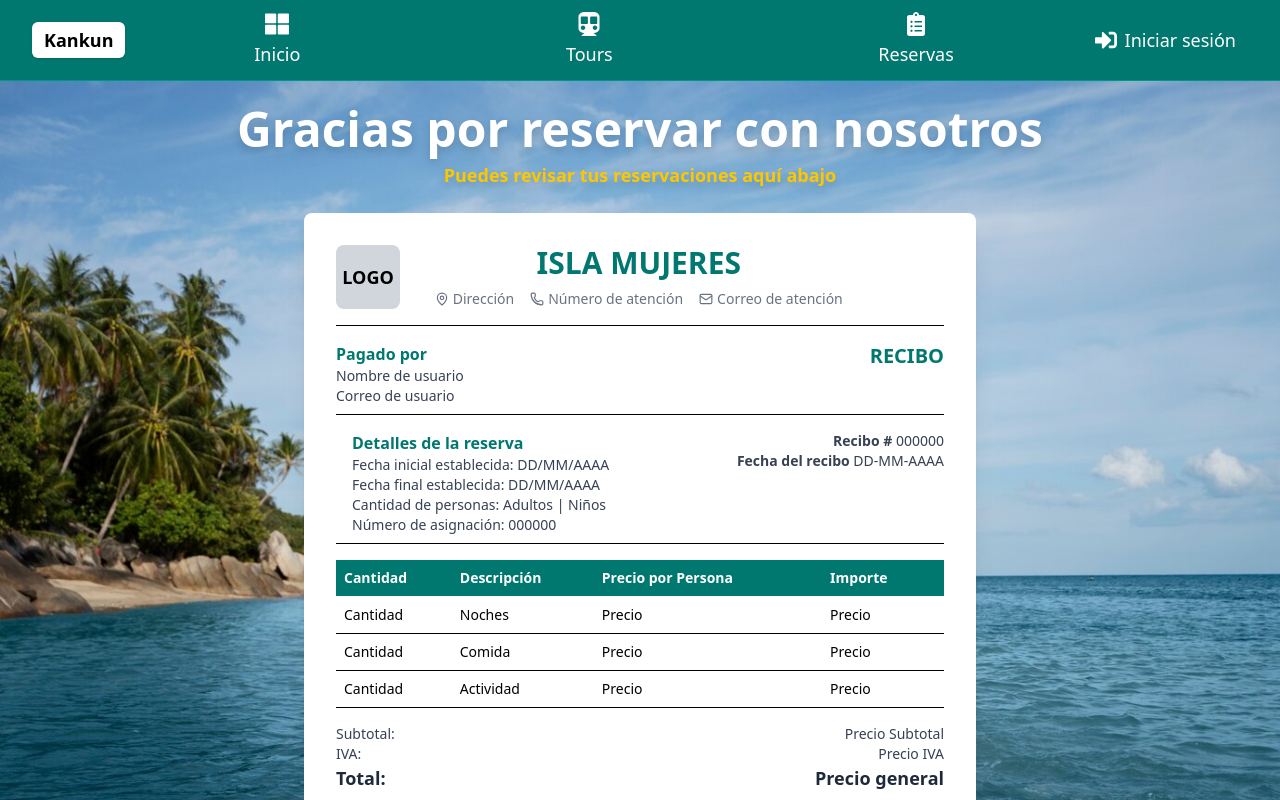
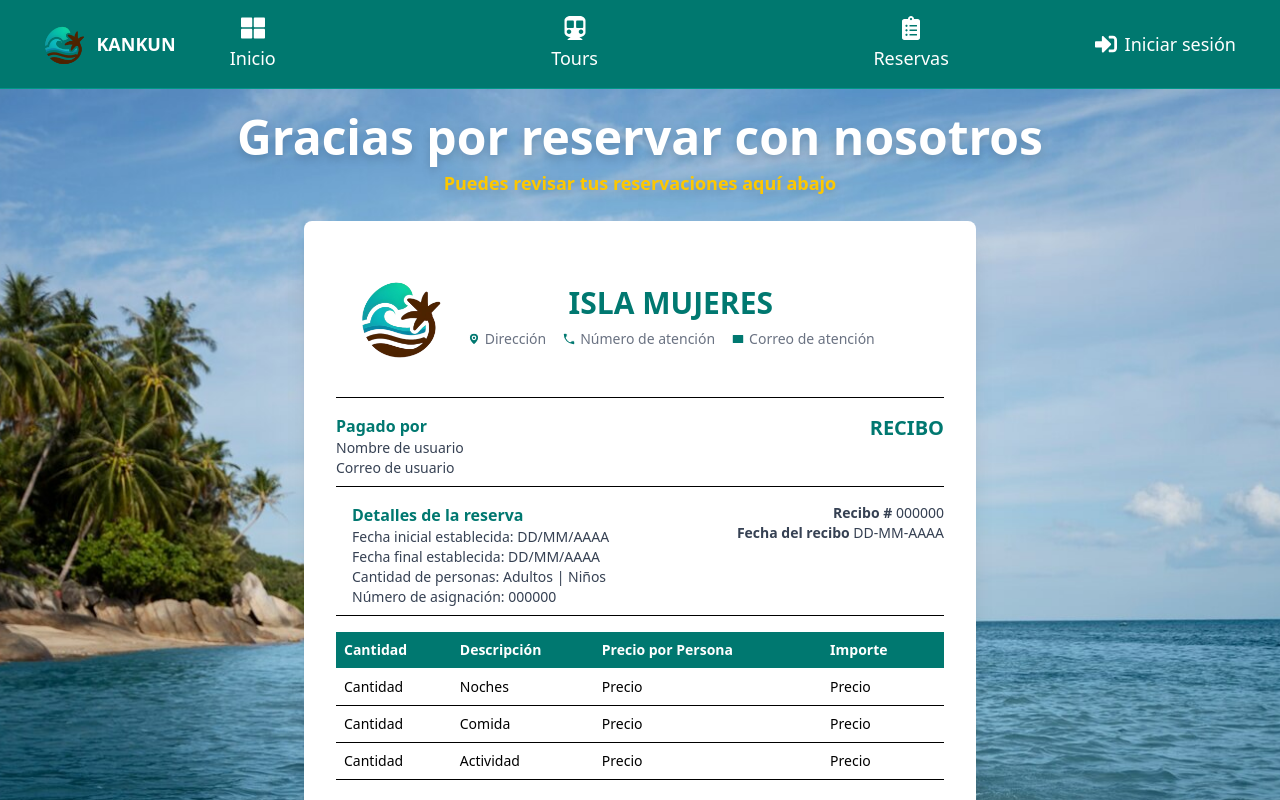
Before and after one commit to SebasEPV/TourManager_Front, a React (Vite) app: page /voucher in a window 1280 px wide. Shown: the top 800 px of the page. Built offline with nearby package versions, Linux system fonts and the light colour scheme.

Commit message:
CAMBIOS: LOGO y Similitud con FIGMA

```diff
--- a/src/layout/header.jsx
+++ b/src/layout/header.jsx
@@ -55,9 +55,25 @@ const Header = () => {
   return (
     <header className="bg-teal-700 text-white py-3 px-8 flex items-center justify-between shadow-lg border-b border-teal-600 w-full">
       {/* Logo */}
-      <div className="bg-white px-3 py-1 rounded-md shadow font-bold text-black text-lg">
-        Kankun
+      <div
+        className="px-3 py-1 rounded-md font-bold text-white text-lg"
+        style={{
+          backgroundImage: "url('/LogoKANKUN.png')",
+          backgroundSize: "cover",
+          backgroundPosition: "center",
+          width: "4rem",
+          height: "4rem",
+          display: "flex",
+          alignItems: "center",
+          justifyContent: "center"
+        }}
+      >
+        <p className="flex pl-36">
+          KANKUN
+        </p>
       </div>
+
+
 
       <nav className="flex justify-around flex-1 px-4 text-lg font-medium gap-10">
         <Link to="/" className="flex flex-col items-center gap-1 group transition-transform duration-200 hover:scale-110">
--- a/src/pages/Voucher.jsx
+++ b/src/pages/Voucher.jsx
@@ -13,19 +13,26 @@ export default function Voucher() {
 
             {/* Recibo */}
             <div className="bg-white p-6 mb-12 md:p-8 rounded-lg shadow-xl w-full max-w-2xl">
-                {/* Encabezado */}
                 <div className="flex justify-between items-center border-b pb-4">
                     <div className="text-left">
-                        <div className="w-16 h-16 bg-gray-300 flex items-center justify-center rounded-lg">
-                            <span className="text-lg font-bold">LOGO</span>
+                        <div
+                            className="w-32 h-32 flex items-center justify-center rounded-lg"
+                            style={{
+                                backgroundImage: "url('/LogoKANKUN.png')",
+                                backgroundSize: "cover",
+                                backgroundPosition: "center"
+                            }}
+                        >
+                            <span className="text-lg font-bold"></span>
                         </div>
                     </div>
+
                     <div className="text-center">
                         <h2 className="text-3xl font-bold text-[#007870]">ISLA MUJERES</h2>
                         <div className="flex items-center justify-center gap-4 text-gray-500 text-sm mt-2">
-                            <p className="flex items-center gap-1"><MapPin size={14} /> Dirección</p>
-                            <p className="flex items-center gap-1"><Phone size={14} /> Número de atención</p>
-                            <p className="flex items-center gap-1"><Mail size={14} /> Correo de atención</p>
+                            <p className="flex items-center gap-1"><MapPin size={14} className="text-white fill-[#007870]" /> Dirección</p>
+                            <p className="flex items-center gap-1"><Phone size={14} className="text-white fill-[#007870]" /> Número de atención</p>
+                            <p className="flex items-center gap-1"><Mail size={14} className="text-white fill-[#007870]" /> Correo de atención</p>
                         </div>
                     </div>
                     <div className="text-right text-xl font-semibold text-white">Recibo</div>
```
Also changed, not shown: public/LogoKANKUN.png (added).
